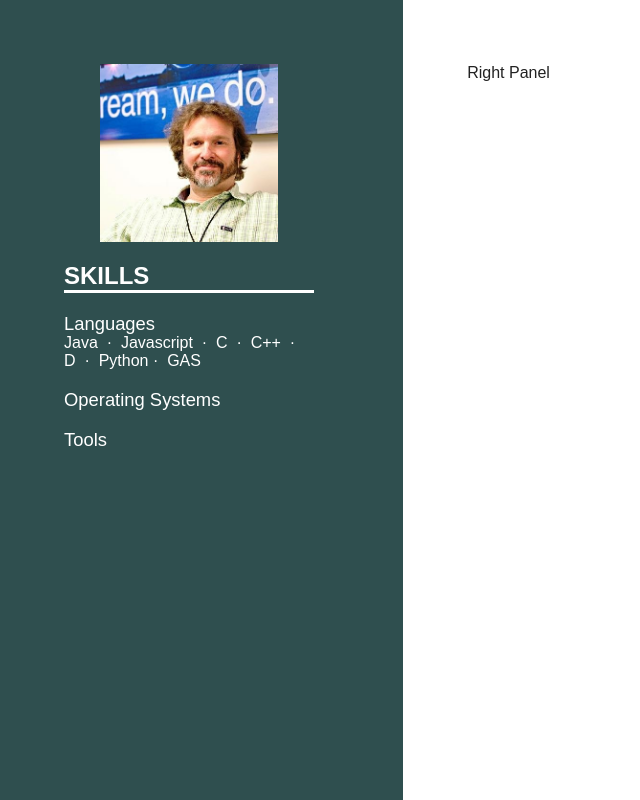
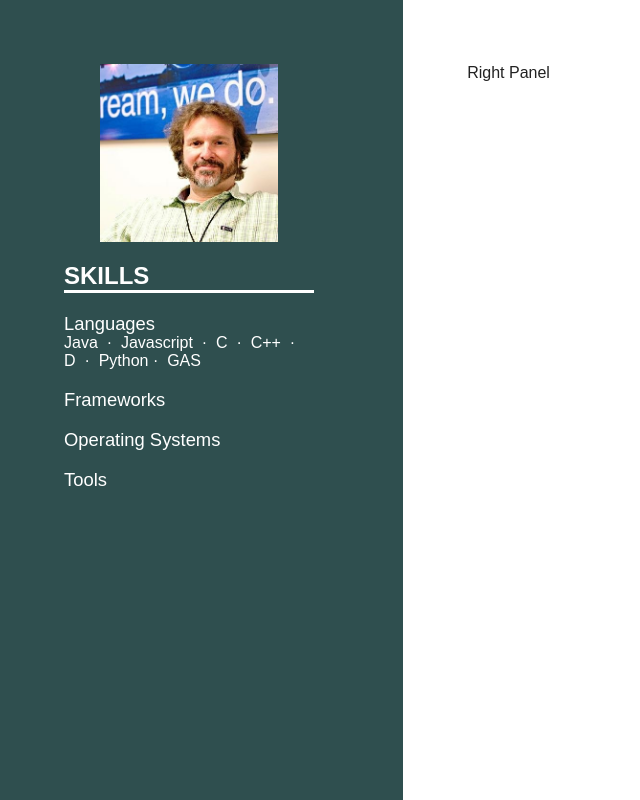
Before and after one commit to pflagerd/pflagerd.github.io, a website built with Parcel: page index.html in a window 1280 px wide. Shown: the whole page, without its empty margins (0-640 px from the left). Built offline with nearby package versions, Linux system fonts and the light colour scheme.

Commit message:
Initial from HTML Template.

```diff
--- a/index.html
+++ b/index.html
@@ -24,6 +24,17 @@
 <style>
   achievments {
   }
+
+  frameworks {
+    /*flex: 1;*/
+  }
+
+  frameworks-heading {
+    /*flex: 1;*/
+    font-size: 2.3vmin;
+  }
+
+
 
   html, body {
     margin: 0;
@@ -142,6 +153,11 @@
         <div>Java &nbsp;&centerdot;&nbsp; Javascript &nbsp;&centerdot;&nbsp; C &nbsp;&centerdot;&nbsp; C++ &nbsp;&centerdot;&nbsp; D &nbsp;&centerdot;&nbsp; Python&nbsp;&centerdot;&nbsp; GAS</div>
       </languages>
       <br>
+      <frameworks>
+        <frameworks-heading>Frameworks</frameworks-heading>
+        <div></div>
+      </frameworks>
+      <br>
       <operating-systems>
         <operating-systems-heading>Operating Systems</operating-systems-heading>
         <div></div>
```
